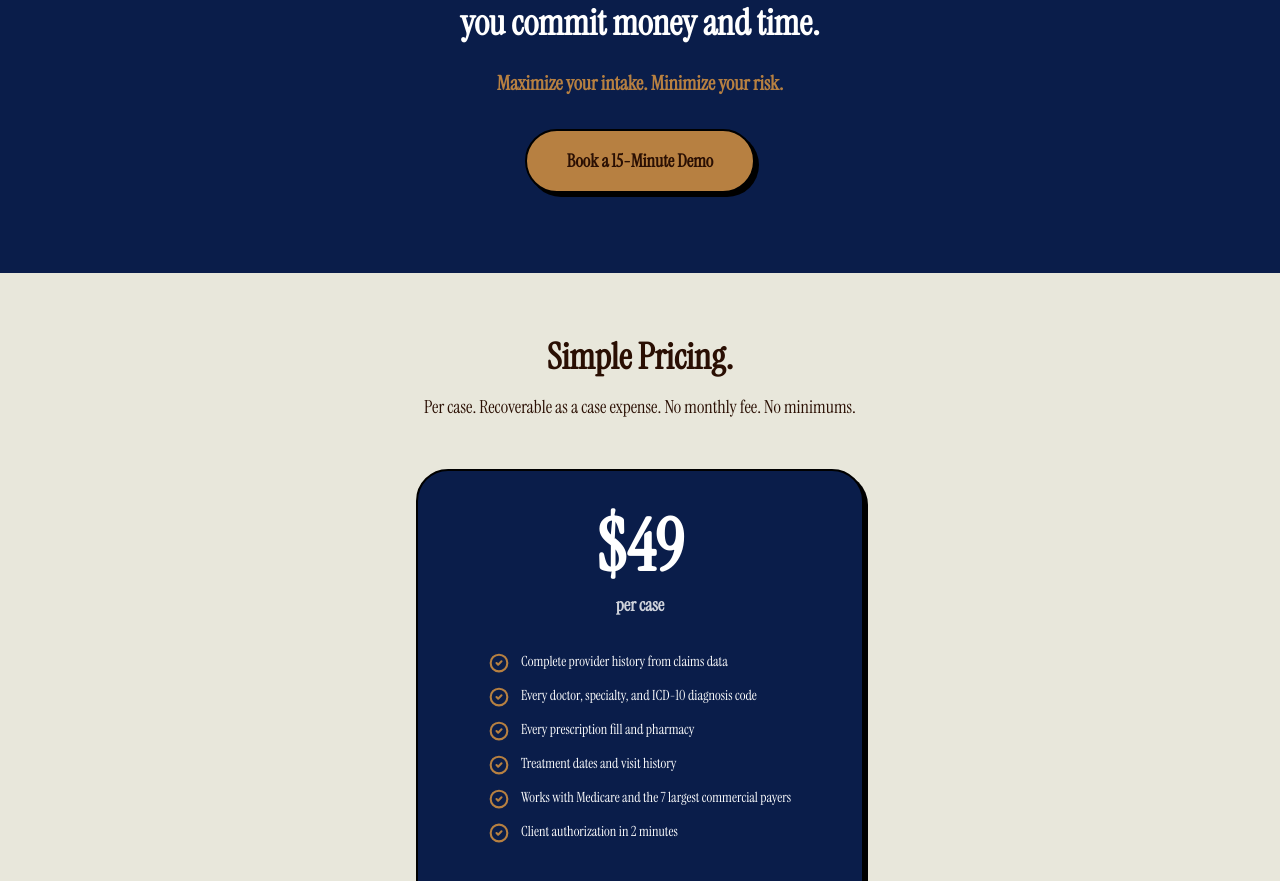
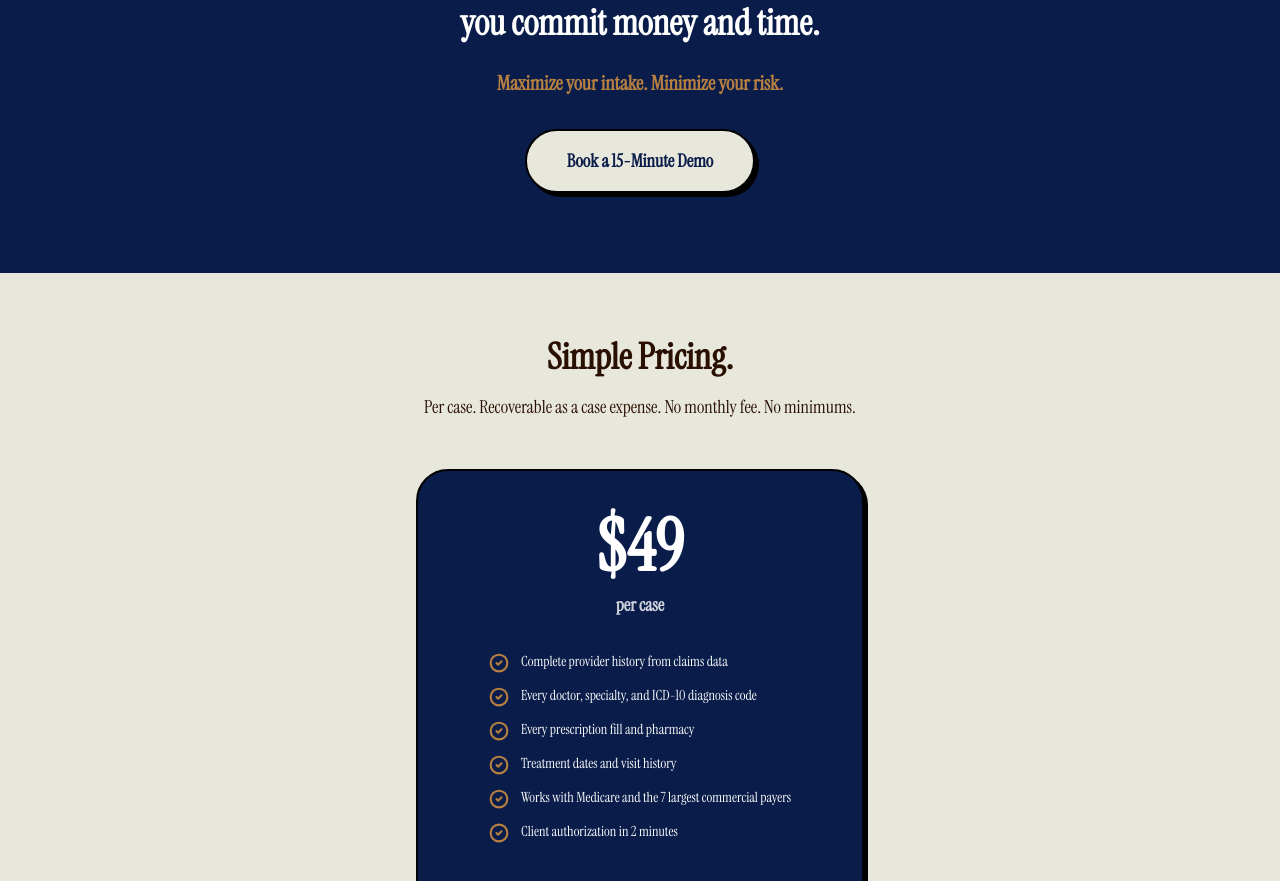
Before and after one commit to mosaxton/v0-right-of-access-marketing-site, a Next.js app: page / in a window 1280 px wide. Shown: the part 2481-3362 px from the top of the page. Built offline with nearby package versions, Linux system fonts and the light colour scheme.

Commit message:
fix: update demo button style for better contrast
Change button background to cream and text to navy for contrast.

```diff
--- a/app/page.tsx
+++ b/app/page.tsx
@@ -54,7 +54,7 @@ export default function Page() {
             href="https://calendly.com/mosaxton-s/free-demo-call"
             target="_blank"
             rel="noopener noreferrer"
-            className="brutalist-button inline-block mt-8 bg-gold text-foreground px-10 py-4 rounded-full font-black text-lg"
+            className="brutalist-button inline-block mt-8 bg-muted text-primary px-10 py-4 rounded-full font-black text-lg"
           >
             Book a 15-Minute Demo
           </a>
```
